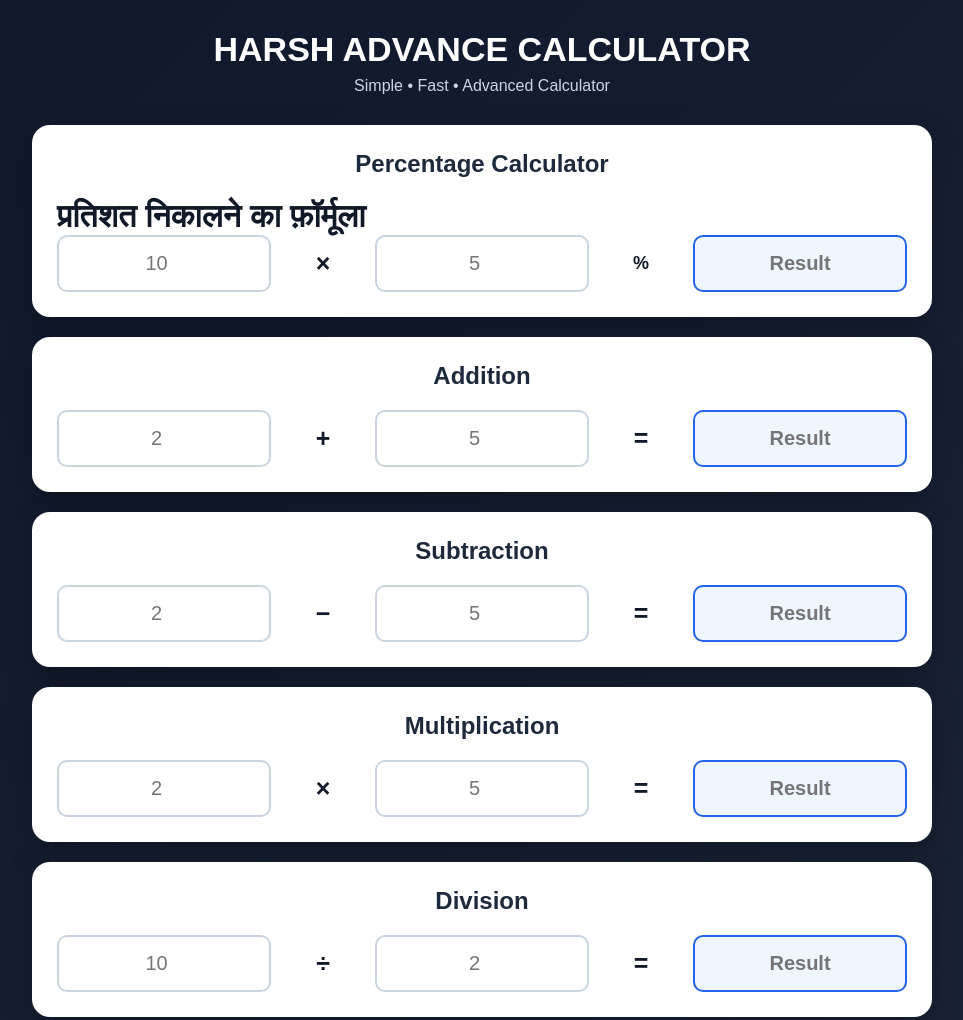
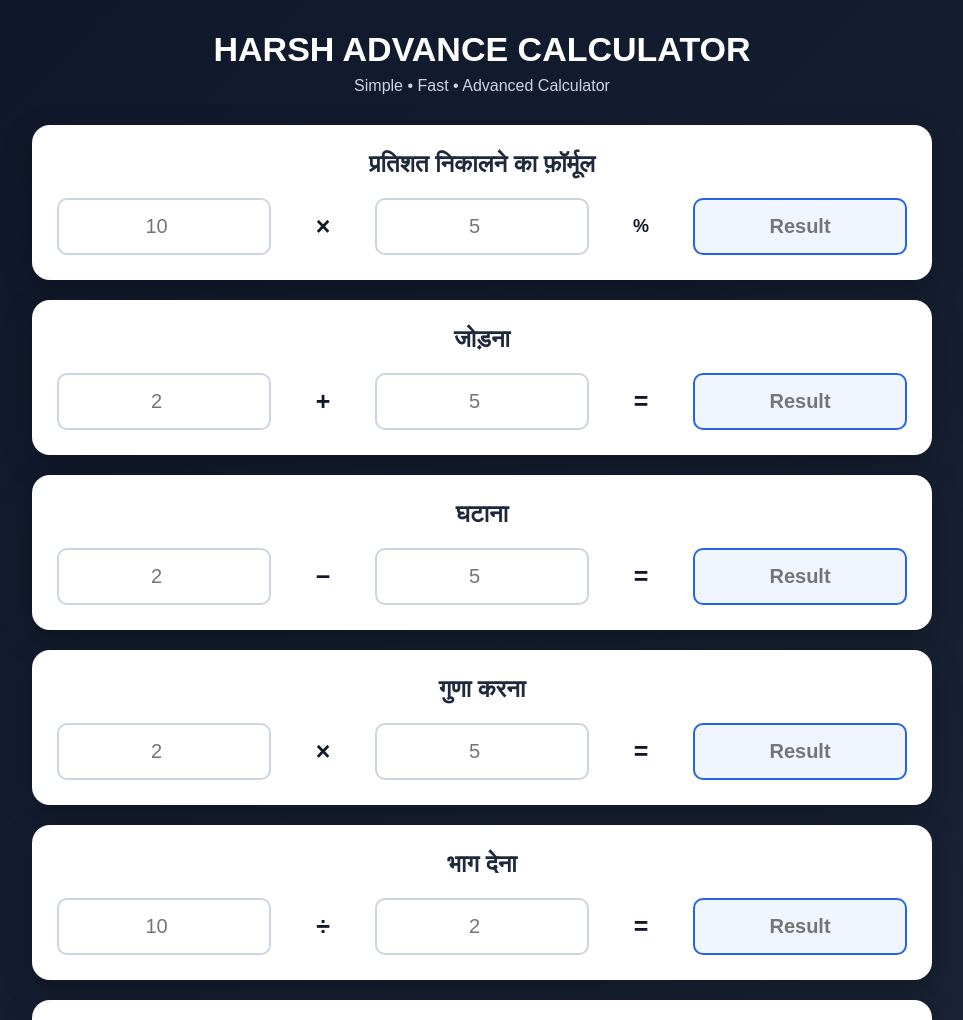
Before and after one commit to hc1359843p/harshkanakpurwala, a plain HTML site: page index.html in a window 1280 px wide. Shown: the top 1020 px of the page, without its empty margins (158-1121 px from the left). Drawn offline with Linux system fonts and the light colour scheme.

Commit message:
Update index.html

```diff
--- a/index.html
+++ b/index.html
@@ -286,8 +286,8 @@
     <!-- PERCENTAGE -->
 
     <div class="calculator">
-        <h2>Percentage Calculator</h2>
-        <h1>प्रतिशत निकालने का फ़ॉर्मूला</h1>
+        <h2>प्रतिशत निकालने का फ़ॉर्मूल</h2>
+
         <div class="calculation">
 
             <input
@@ -325,7 +325,7 @@
     <!-- ADDITION -->
 
     <div class="calculator">
-        <h2>Addition</h2>
+        <h2>जोड़ना</h2>
 
         <div class="calculation">
 
@@ -364,7 +364,7 @@
     <!-- SUBTRACTION -->
 
     <div class="calculator">
-        <h2>Subtraction</h2>
+        <h2>घटाना</h2>
 
         <div class="calculation">
 
@@ -403,7 +403,7 @@
     <!-- MULTIPLICATION -->
 
     <div class="calculator">
-        <h2>Multiplication</h2>
+        <h2>गुणा करना</h2>
 
         <div class="calculation">
 
@@ -442,7 +442,7 @@
     <!-- DIVISION -->
 
     <div class="calculator">
-        <h2>Division</h2>
+        <h2>भाग देना</h2>
 
         <div class="calculation">
 
```
